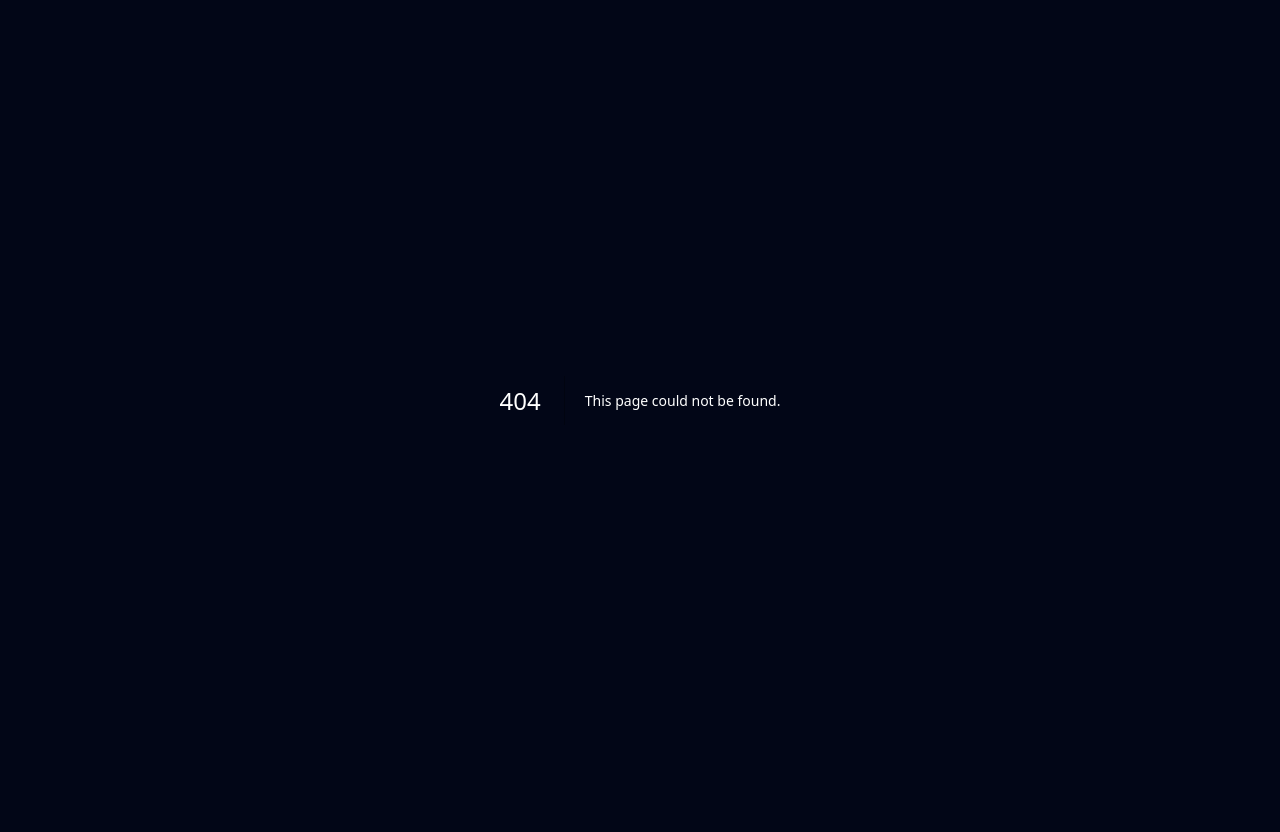
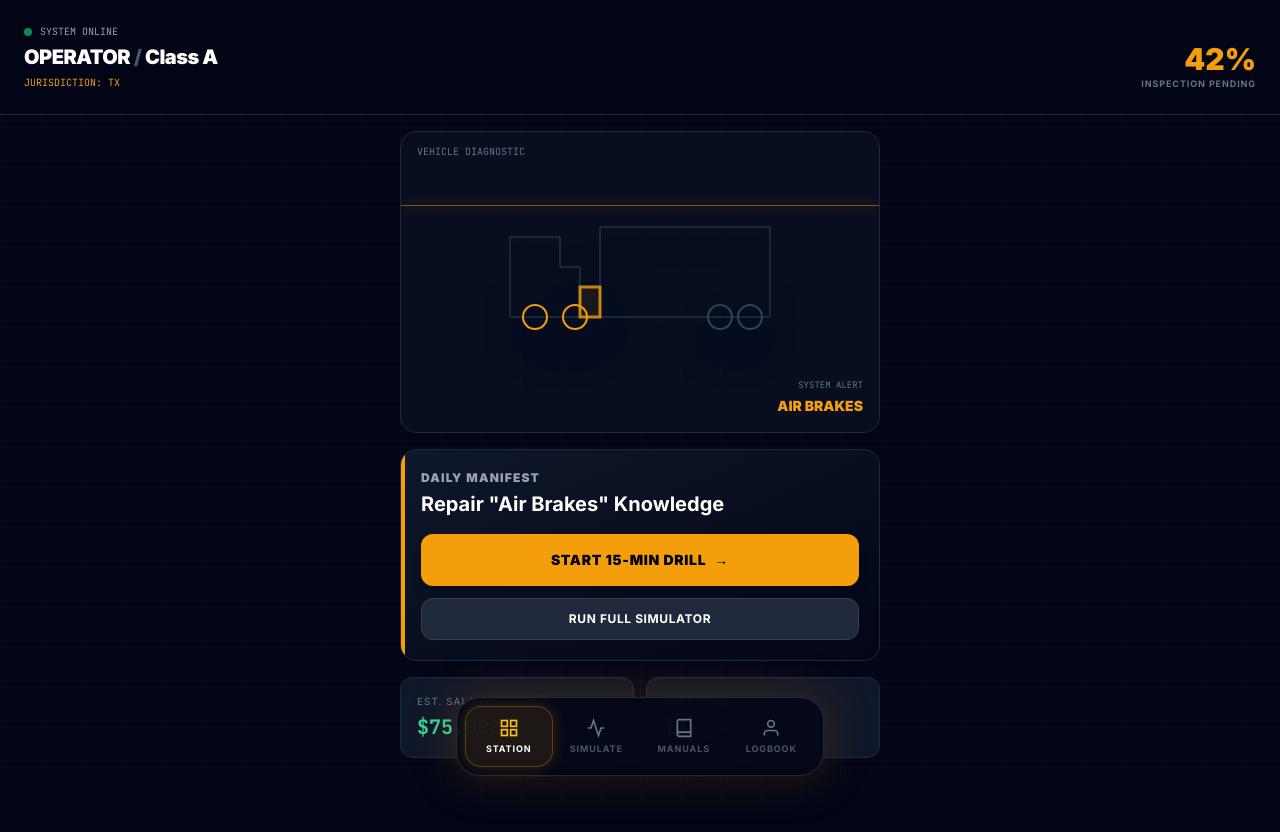
Before and after one commit to ismaelngoie/cdlpracticetest, a Next.js app: page /dashboard in a window 1280 px wide. Before the commit this address had no page. Shown: the top 832 px of the page. Before the commit the page ends 800 px from the top, so only its background shows below. Built offline with nearby package versions, Linux system fonts and the light colour scheme.

Commit message:
Create page.tsx

```diff
--- /dev/null
+++ b/app/dashboard/page.tsx
@@ -0,0 +1,105 @@
+"use client";
+
+import Dock from "@/components/Dock";
+import TruckSchematic from "@/components/TruckSchematic";
+import { motion } from "framer-motion";
+import { useEffect, useState } from "react";
+
+export default function DashboardPage() {
+  const [userName, setUserName] = useState("OPERATOR");
+  const [license, setLicense] = useState("Class A");
+  const [score, setScore] = useState(42);
+  const [userState, setUserState] = useState("TX");
+
+  useEffect(() => {
+    // Hydrate from local storage
+    setLicense(`Class ${localStorage.getItem("userLevel") || "A"}`);
+    setScore(parseInt(localStorage.getItem("diagnosticScore") || "42"));
+    setUserState(localStorage.getItem("userState") || "TX");
+  }, []);
+
+  const statusColor = score >= 80 ? "text-emerald-400" : "text-amber-500";
+  const statusText = score >= 80 ? "ROAD READY" : "INSPECTION PENDING";
+
+  return (
+    <div className="min-h-screen bg-slate-950 text-white pb-32 relative overflow-hidden">
+
+      {/* Background Grid */}
+      <div className="fixed inset-0 pointer-events-none bg-[linear-gradient(rgba(255,255,255,0.02)_1px,transparent_1px),linear-gradient(90deg,rgba(255,255,255,0.02)_1px,transparent_1px)] bg-[size:40px_40px]" />
+
+      {/* Header HUD */}
+      <header className="relative z-40 p-6 flex justify-between items-end border-b border-slate-800 bg-slate-950/80 backdrop-blur-md sticky top-0">
+        <div>
+          <div className="flex items-center gap-2 mb-1">
+            <span className="w-2 h-2 rounded-full bg-emerald-500 animate-pulse" />
+            <span className="text-[10px] font-mono text-slate-400 uppercase">System Online</span>
+          </div>
+          <h1 className="text-xl font-black text-white tracking-tight">
+            {userName} <span className="text-slate-600">/</span> {license}
+          </h1>
+          <div className="text-[10px] text-amber-500 font-mono mt-1">JURISDICTION: {userState}</div>
+        </div>
+
+        <div className="text-right">
+          <div className={`text-3xl font-black ${statusColor}`}>
+            {score}%
+          </div>
+          <div className="text-[9px] font-bold text-slate-500 uppercase tracking-widest">
+            {statusText}
+          </div>
+        </div>
+      </header>
+
+      {/* Main Content */}
+      <main className="p-4 max-w-lg mx-auto relative z-10 space-y-4">
+
+        {/* Truck Viz */}
+        <section className="bg-slate-900/50 border border-slate-800 rounded-2xl relative overflow-hidden">
+          <div className="absolute top-3 left-4 text-[10px] text-slate-500 font-mono">VEHICLE DIAGNOSTIC</div>
+          <TruckSchematic />
+        </section>
+
+        {/* Daily Mission */}
+        <motion.section
+          initial={{ y: 20, opacity: 0 }}
+          animate={{ y: 0, opacity: 1 }}
+          className="bg-gradient-to-br from-slate-900 to-slate-950 border border-slate-800 p-5 rounded-2xl relative overflow-hidden"
+        >
+          {/* Decorative Stripe */}
+          <div className="absolute left-0 top-0 bottom-0 w-1 bg-amber-500" />
+
+          <h3 className="text-xs font-black text-slate-400 uppercase tracking-widest mb-1">
+            Daily Manifest
+          </h3>
+          <h2 className="text-xl font-bold text-white mb-4">
+            Repair "Air Brakes" Knowledge
+          </h2>
+
+          <div className="grid grid-cols-1 gap-3">
+            <button className="w-full py-4 rounded-xl bg-amber-500 hover:bg-amber-400 text-black font-black text-sm uppercase tracking-wider shadow-lg transition-all flex items-center justify-center gap-2">
+              Start 15-Min Drill <span>→</span>
+            </button>
+            <button className="w-full py-3 rounded-xl bg-slate-800 hover:bg-slate-700 text-white font-bold text-xs uppercase tracking-wider border border-slate-700 transition-all">
+              Run Full Simulator
+            </button>
+          </div>
+        </motion.section>
+
+        {/* Stats Grid */}
+        <section className="grid grid-cols-2 gap-3">
+          <div className="bg-slate-900 border border-slate-800 p-4 rounded-xl">
+            <div className="text-[10px] text-slate-500 uppercase tracking-widest mb-1">Est. Salary</div>
+            <div className="text-xl font-mono font-bold text-emerald-400">$75,000</div>
+          </div>
+          <div className="bg-slate-900 border border-slate-800 p-4 rounded-xl">
+            <div className="text-[10px] text-slate-500 uppercase tracking-widest mb-1">Questions</div>
+            <div className="text-xl font-mono font-bold text-white">12<span className="text-slate-600 text-sm">/3000</span></div>
+          </div>
+        </section>
+
+      </main>
+
+      <Dock />
+    </div>
+  );
+}
```
